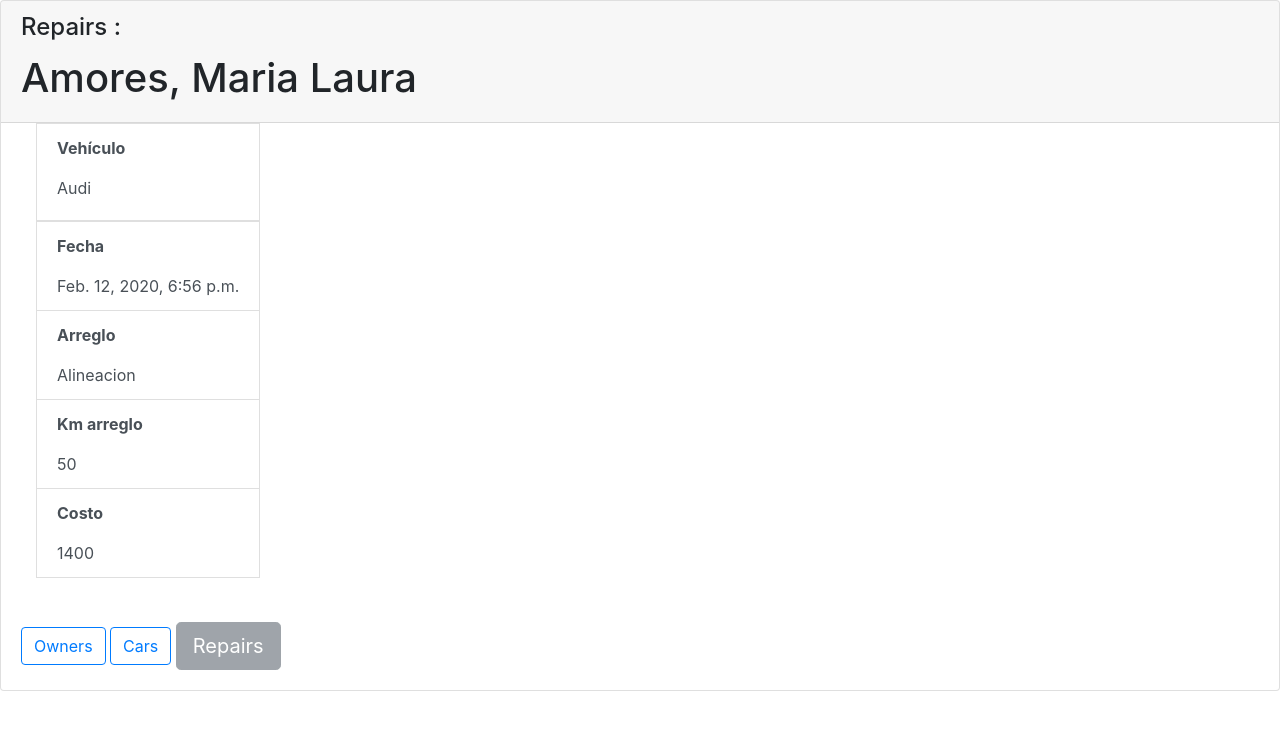
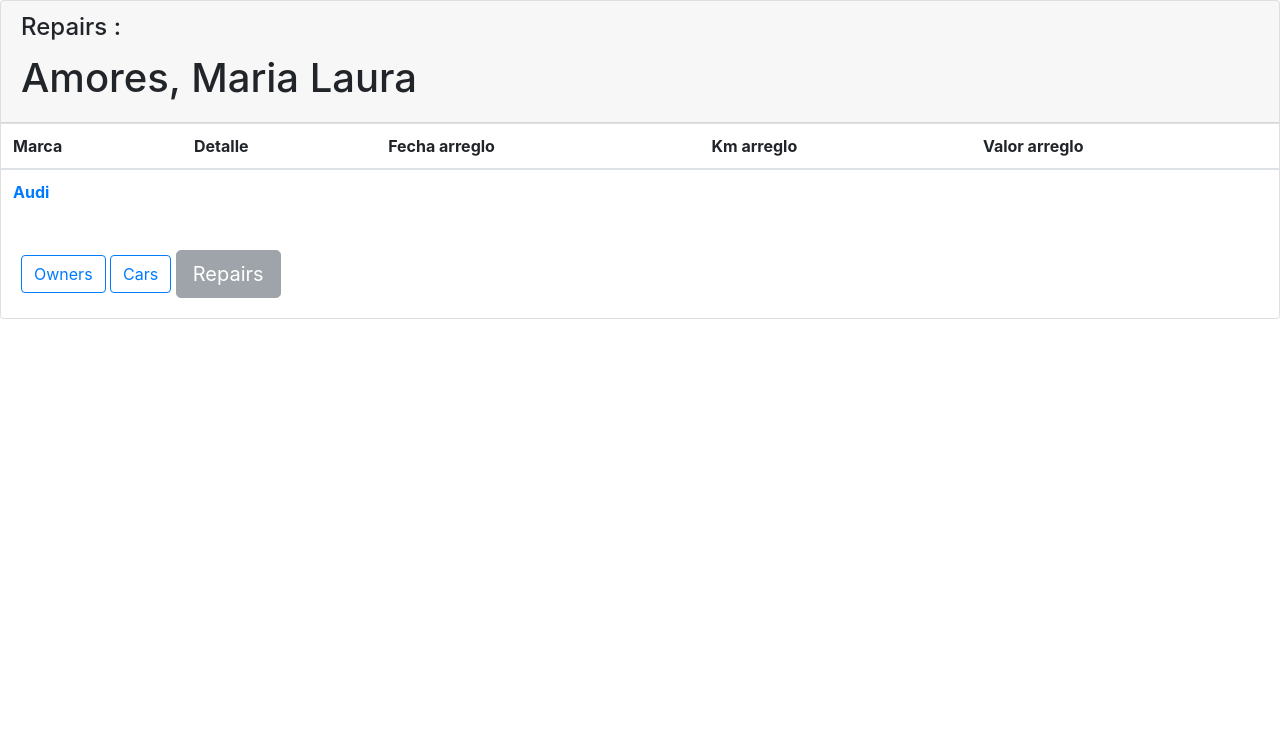
Before and after one commit to aleza/python, a Django app: page /workshop/cars/repairs/2/ in a window 1280 px wide. Shown: the top 730 px of the page. Run offline with Django 3.2, Linux system fonts and the light colour scheme; data comes from the database, SQL or seed files in the repository; lists and menus that the app fills with data are empty; some libraries are stand-ins or nearby versions.

Commit message:
Arreglo en Repairs

```diff
--- a/workshop/templates/workshop/repair.html
+++ b/workshop/templates/workshop/repair.html
@@ -15,61 +15,58 @@
         <h4 class="card-title">Repairs :</h4>
         <h1>{{ owner.surname }}, {{ owner.name }}</h1>
     </div>
-    <div class="form-row align-items-center">
-        <ul class="list-group, csrf_token">
-            {% for brands in owner.brand_set.all %}
 
-                <li class="list-group-item list-group-item-action">
-                    <p class="font-weight-bolder">
-                        Vehículo
-                    </p>
-                    <label for="brands{{ forloop.counter }}">
-                        {{ brands.brandName }}
-                    </label>
+<table class="table">
+  <thead>
+    <tr>
+      <th scope="col">Marca</th>
+      <th scope="col">Detalle</th>
+      <th scope="col">Fecha arreglo</th>
+      <th scope="col">Km arreglo</th>
+      <th scope="col">Valor arreglo</th>
+    </tr>
+  </thead>
+  <tbody>
+{% for owner in owner.brand_set.all %}
+    <tr>
 
-                    {% for models in brand.model_set.all %}
-                        <label for="models{{ forloop.counter }}">
-                            {{ models.modelName }},
-                            {{ models.year }}
-                        </label>
-                    {% endfor %}
-                </li>
+    <th scope="row">
+        <a href="{% url 'workshop:repairs' owner.id %}">
+            {{ owner.brandName }}
+        </a>
+    </th>
+
+    {% for brand in brand.model_set.all %}
+        {% for repair in latest_repairs_list %}
+            {% for model in latest_models_list %}
+                {% if model.id == repair.model_id and model.brand_id == owner.id %}
+        <td>
+                    {{ repair.detail }}
+        </td>
+        <td>
+                    {{ repair.date_reg }}
+        </td>
+        <td>
+                    {{ repair.km_repair }}
+        </td>
+        <td>
+                    {{ repair.cost }}
+        </td>
+    </tr>
+                {% endif %}
+            {% endfor %}
+        {% endfor %}
+    {% endfor %}
+{% endfor %}
+
+  </tbody>
+</table>
 
 
 
-                    {% for repair in model.repair_set.all %}
-                    <label for="repair{{ forloop.counter }}">
-                        <li class="list-group-item list-group-item-action">
-                            <p class="font-weight-bolder">
-                                Fecha
-                            </p>
-                            {{ repair.date_reg }}
-                        </li>
-                        <li class="list-group-item list-group-item-action">
-                            <p class="font-weight-bolder">
-                                Arreglo
-                            </p>
-                            {{ repair.detail }}
-                        </li>
-                        <li class="list-group-item list-group-item-action">
-                            <p class="font-weight-bolder">
-                                Km arreglo
-                            </p>
-                            {{ repair.km_repair }}
-                        </li>
-                        <li class="list-group-item list-group-item-action">
-                            <p class="font-weight-bolder">
-                                Costo
-                            </p>
-                            {{ repair.cost }}
-                        </li>
-                    </label>
-                    {% endfor %}
-            {% endfor %}
-        </ul>
-    </div>
+
+
     <div class="card-body">
-
                 <a href="{% url 'workshop:index' %}">
                     <button type="Button" class="btn btn-outline-primary">Owners</button>
                 </a>
--- a/workshop/views.py
+++ b/workshop/views.py
@@ -44,10 +44,14 @@ def repairs(request, owner_id):
     brand   = get_object_or_404(Brand, pk=owner_id)
     model   = get_object_or_404(Model, pk=owner_id)
     repair  = get_object_or_404(Repair, pk=owner_id)
+    latest_repairs_list = Repair.objects.order_by('model')[:]
+    latest_models_list  = Model.objects.order_by('brand')[:]
     context = { 'owner' : owner,
                 'brand' : brand,
                 'model' : model,
-                'repair': repair
+                'repair': repair,
+                'latest_repairs_list' : latest_repairs_list,
+                'latest_models_list'  : latest_models_list
                 }
     return render(request, 'workshop/repair.html', context)
 
```
